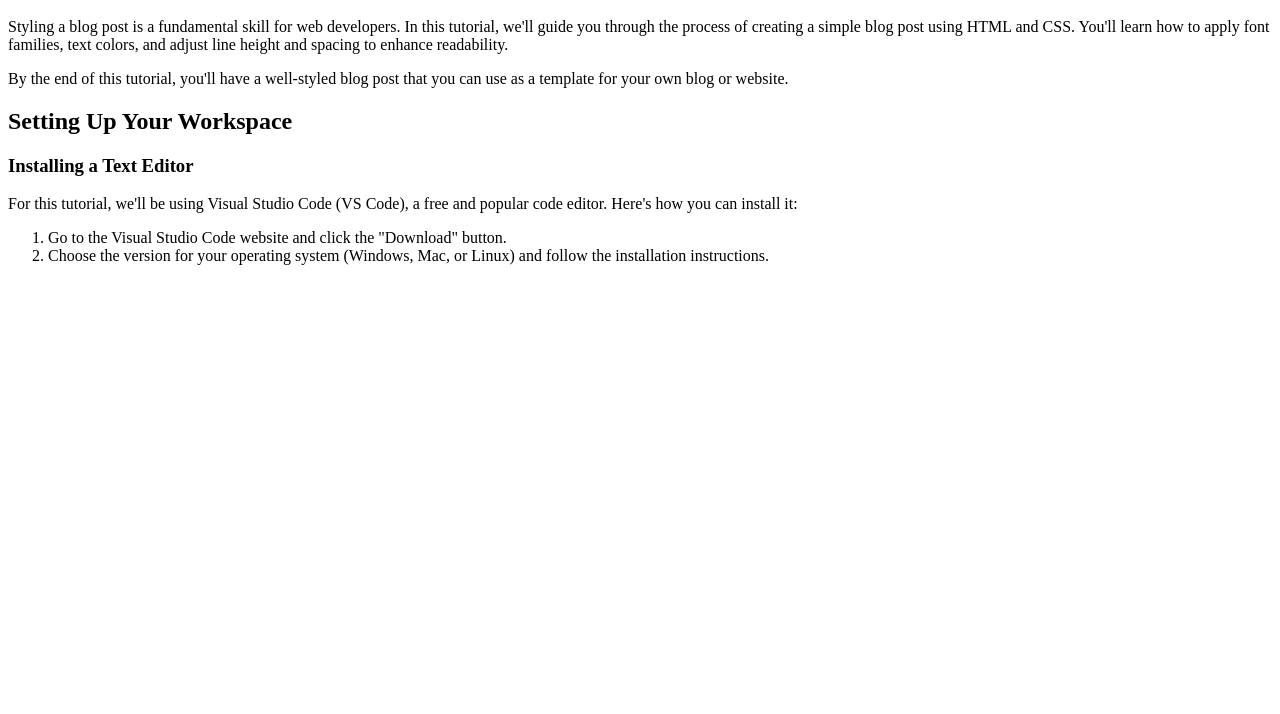
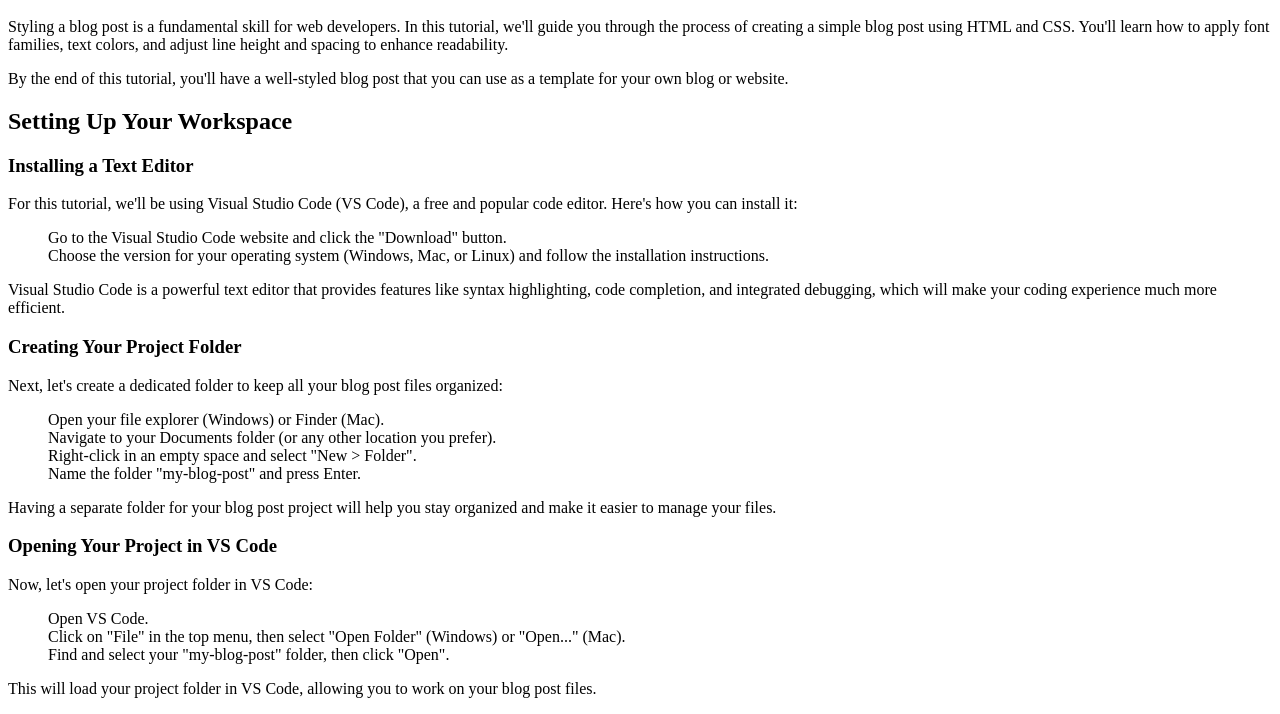
Before and after one commit to haviesolutionsjp/f8-fullstack-nodejs-k20, a plain HTML site: page Day2/index.html in a window 1280 px wide. Shown: the part 109-823 px from the top of the page. Before the commit the page ends 800 px from the top, so only its background shows below. Drawn offline with Linux system fonts and the light colour scheme.

Commit message:
update bai tap

```diff
--- a/Day2/index.html
+++ b/Day2/index.html
@@ -4,8 +4,12 @@
     <meta charset="UTF-8" />
     <meta name="viewport" content="width=device-width, initial-scale=1.0" />
     <meta name="author" content="Written by Massa Medi" />
-
     <title>Style a Blog Post with CSS: beginner-friendly tutorial</title>
+    <style>
+      li {
+        list-style-type: none;
+      }
+    </style>
   </head>
   <body>
     <h1>Style a Blog Post with CSS: beginner-friendly tutorial</h1>
@@ -38,7 +42,41 @@
         and follow the installation instructions.
       </li>
     </ol>
-    <p></p>
-    <p></p>
+    <p>
+      Visual Studio Code is a powerful text editor that provides features like
+      syntax highlighting, code completion, and integrated debugging, which will
+      make your coding experience much more efficient.
+    </p>
+    <h3>Creating Your Project Folder</h3>
+    <p>
+      Next, let's create a dedicated folder to keep all your blog post files
+      organized:
+    </p>
+    <ol>
+      <li>Open your file explorer (Windows) or Finder (Mac).</li>
+      <li>
+        Navigate to your Documents folder (or any other location you prefer).
+      </li>
+      <li>Right-click in an empty space and select "New > Folder".</li>
+      <li>Name the folder "my-blog-post" and press Enter.</li>
+    </ol>
+    <p>
+      Having a separate folder for your blog post project will help you stay
+      organized and make it easier to manage your files.
+    </p>
+    <h3>Opening Your Project in VS Code</h3>
+    <p>Now, let's open your project folder in VS Code:</p>
+    <ol>
+      <li>Open VS Code.</li>
+      <li>
+        Click on "File" in the top menu, then select "Open Folder" (Windows) or
+        "Open..." (Mac).
+      </li>
+      <li>Find and select your "my-blog-post" folder, then click "Open".</li>
+    </ol>
+    <p>
+      This will load your project folder in VS Code, allowing you to work on
+      your blog post files.
+    </p>
   </body>
 </html>
```
